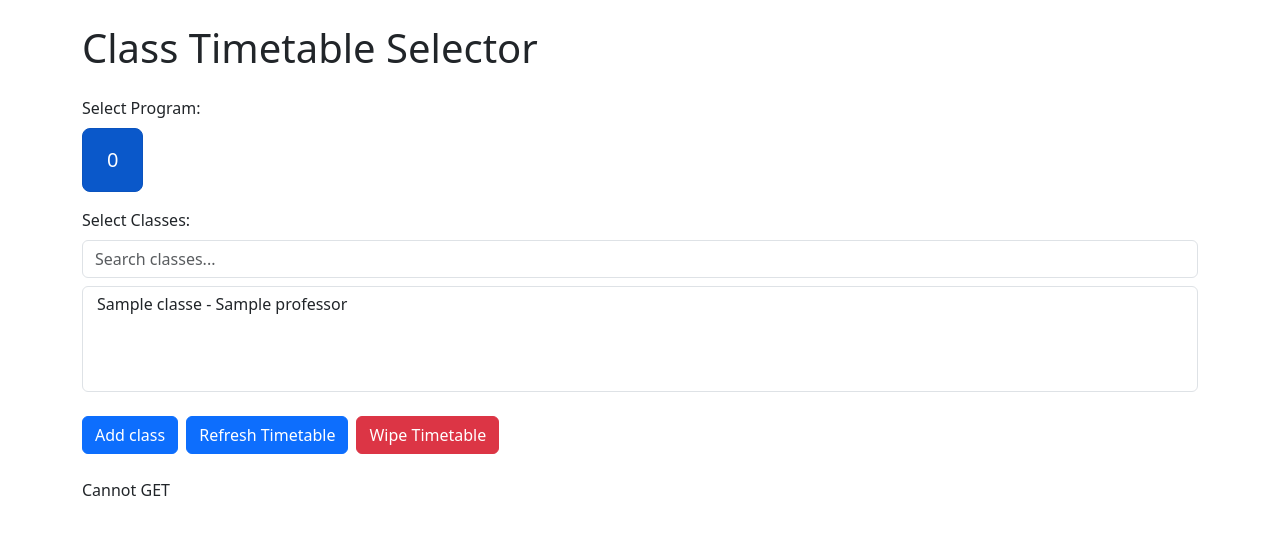
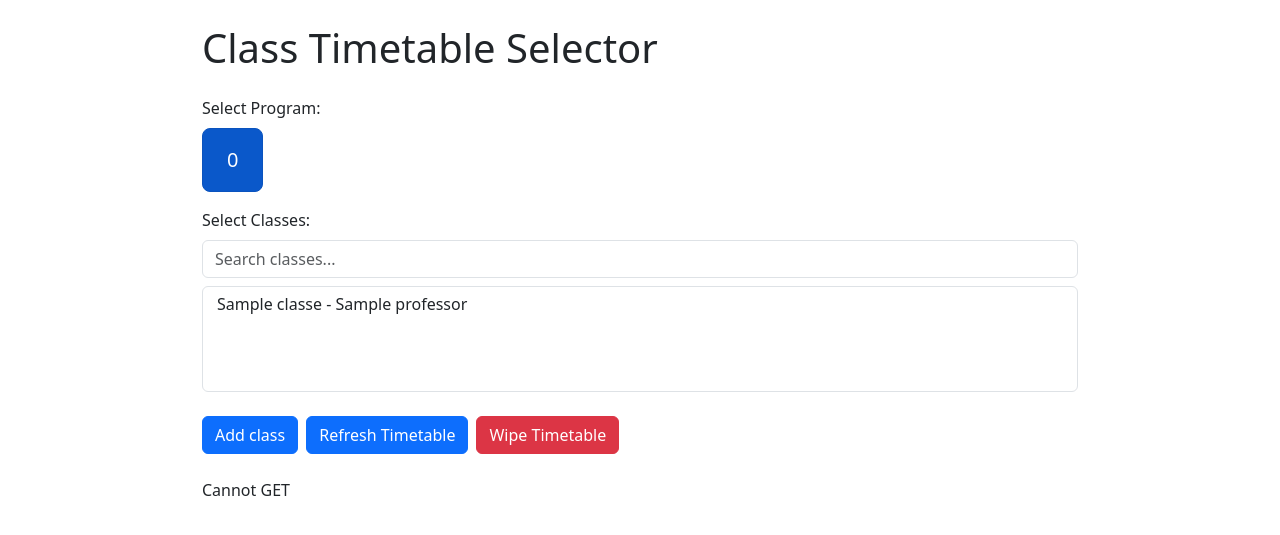
Before and after one commit to AndreFGard/andrebot-api, a Node project: template views/timetableditor.ejs in a window 1280 px wide. Shown: the top 535 px of the page. Run offline with Node 20 templates, Linux system fonts and the light colour scheme; the template is opened without the code that fills it: most values are stand-ins (such as "Sample title", 1, 10 or a date in 2020).

Commit message:
[v1.3] add a maximum width to the entire timetablepage

```diff
--- a/views/timetableditor.ejs
+++ b/views/timetableditor.ejs
@@ -90,7 +90,7 @@
     </style>
 </head>
 <body>
-    <div class="container mt-4">
+    <div class="container mt-4"  style="max-width: 900px;">
         <h1 class="my-4">Class Timetable Selector</h1>
 
         <!-- Program Selection Radio Buttons -->
```
